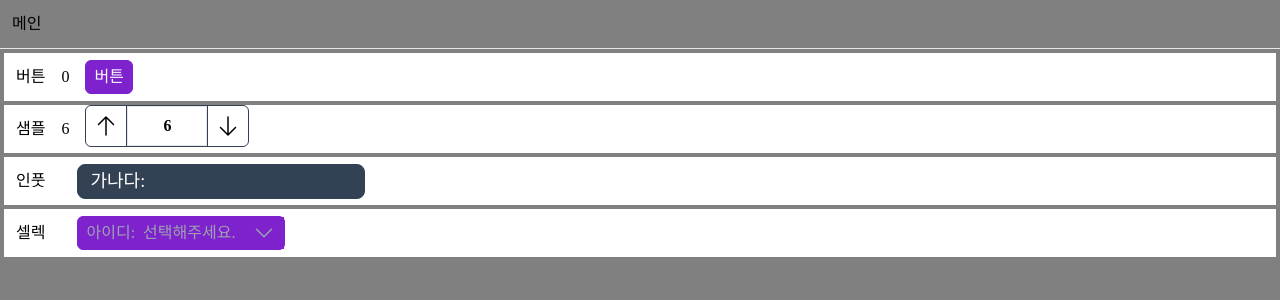
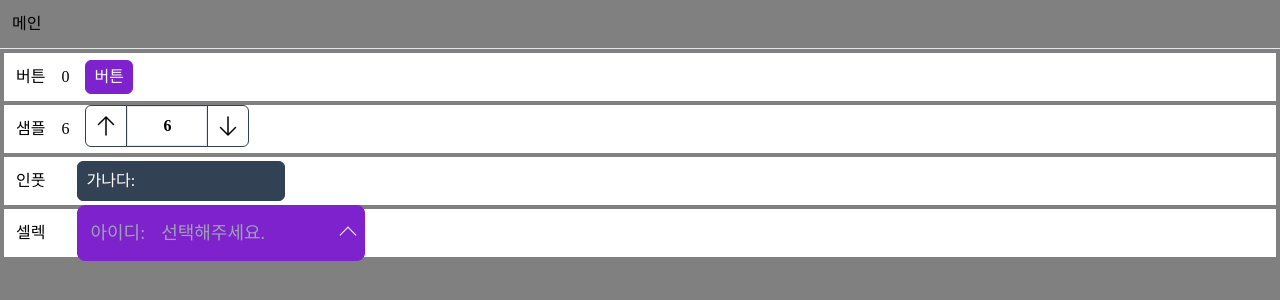
Before and after one commit to uiwwsw/broong, a React (Vite) app: page / in a window 1280 px wide. Shown: the top 300 px of the page. Built offline with nearby package versions, Linux system fonts and the light colour scheme; a web font is replaced by a local one.

Commit message:
refactor: useRipple 적용

```diff
--- a/src/components/Header.tsx
+++ b/src/components/Header.tsx
@@ -1,6 +1,6 @@
 import Scroll from '#/Scroll';
 import { useRef } from 'react';
-import { useUiContext } from './UiProvider';
+import { useUiContext } from '@/UiProvider';
 
 const Header = () => {
   const { title, underlineColor } = useUiContext();
--- a/src/components/Input.scss
+++ b/src/components/Input.scss
@@ -5,19 +5,19 @@
   }
 
   &--sm {
-    @apply w-32 rounded-sm text-sm;
+    @apply h-8 w-32 rounded-sm text-sm;
     input {
       @apply p-1 py-0;
     }
   }
   &--md {
-    @apply w-52 rounded-md;
+    @apply h-10 w-52 rounded-md;
     input {
       @apply p-2 py-1;
     }
   }
   &--lg {
-    @apply w-72 rounded-lg text-lg;
+    @apply h-14 w-72 rounded-lg text-lg;
     input {
       @apply p-3 py-1.5;
     }
--- a/src/components/Input.tsx
+++ b/src/components/Input.tsx
@@ -2,7 +2,7 @@
 
 import useDebounce from '#/useDebounce';
 import { ChangeEvent, InputHTMLAttributes, useState } from 'react';
-import Label from './Label';
+import Label from '@/Label';
 import useTheme, { WithTheme } from '#/useTheme';
 import mergeClassName from '#/mergeClassName';
 import useRipple from '#/useRipple';
--- a/src/components/Sample.tsx
+++ b/src/components/Sample.tsx
@@ -2,9 +2,9 @@
 // import viteLogo from '/vite.svg'
 
 import { ChangeEvent, useEffect, useMemo, useState } from 'react';
-import Button from './Button';
+import Button from '@/Button';
 import useDebounce from '#/useDebounce';
-import Input from './Input';
+import Input from '@/Input';
 interface SampleProps {
   onChange?: (value: number) => unknown;
   max?: number;
--- a/src/components/Select.scss
+++ b/src/components/Select.scss
@@ -1,32 +1,42 @@
 .slt {
-  @apply relative box-border inline-flex border;
-  div {
-    @apply inline-flex flex-1 flex-row-reverse items-center bg-transparent text-inherit;
+  @apply relative box-border inline-flex flex-row-reverse border;
+  select {
+    @apply h-full w-full flex-1 appearance-none rounded-[inherit] bg-transparent outline-none;
   }
-  select {
-    @apply h-full w-full flex-1 appearance-none bg-transparent outline-none;
+
+  &__caret {
+    @apply absolute right-[3.5%] top-1/2 origin-center -translate-y-1/3 rotate-45 peer-focus-within:-translate-y-2/3 peer-focus-within:rotate-[225deg];
+    @apply after:absolute after:h-[1px] after:w-full after:bg-white;
+    @apply before:absolute before:h-full before:w-[1px] before:bg-white;
   }
-  svg {
-    @apply pointer-events-none absolute right-2 top-1/2 -translate-y-1/2;
-  }
+
   &--sm {
-    @apply w-32 rounded-sm text-sm;
+    @apply h-8 w-32 rounded-sm text-sm;
     select {
-      @apply p-1 py-0;
+      @apply p-1 py-0 pr-5;
+    }
+    .slt__caret {
+      @apply h-1.5 w-1.5;
     }
   }
   &--md {
-    @apply w-52 rounded-md;
+    @apply h-10 w-52  rounded-md;
 
     select {
-      @apply p-2 py-1;
+      @apply p-2 py-1 pr-6;
+    }
+    .slt__caret {
+      @apply h-2 w-2;
     }
   }
   &--lg {
-    @apply w-72 rounded-lg text-lg;
+    @apply h-14 w-72 rounded-lg text-lg;
 
     select {
-      @apply p-4 py-1.5;
+      @apply p-4 py-1.5 pr-8;
+    }
+    .slt__caret {
+      @apply h-3 w-3;
     }
   }
 
--- a/src/components/Select.tsx
+++ b/src/components/Select.tsx
@@ -2,7 +2,7 @@
 
 import useDebounce from '#/useDebounce';
 import { ChangeEvent, ReactNode, SelectHTMLAttributes, useMemo, useState } from 'react';
-import Label from './Label';
+import Label from '@/Label';
 import useTheme, { WithTheme } from '#/useTheme';
 import mergeClassName from '#/mergeClassName';
 import useRipple from '#/useRipple';
@@ -34,7 +34,6 @@ const Select = ({
   const theme = useTheme({ componentName, themeColor, themeSize });
   const { Ripple, ...rippleProps } = useRipple();
   const [value, setValue] = useState(defaultValue);
-  const [focus, setFocus] = useState(false);
   const memoOption = useMemo<SelectProps['options']>(
     () => [{ value: '', label: placeholder ?? '', disabled: true }, ...(options ?? [])],
     [options, placeholder],
@@ -46,19 +45,9 @@ const Select = ({
     debounceChange(e);
     e.target.blur();
   };
-  const handleFocus = () => setFocus(true);
-  const handleBlur = () => setFocus(false);
   return (
     <label {...rippleProps} className={mergeClassName(theme, className, isPlaceholder ? ' slt--placeholder' : '')}>
-      <div>
-        <select
-          {...props}
-          className="peer"
-          value={value}
-          onFocus={handleFocus}
-          onBlur={handleBlur}
-          onChange={handleChange}
-        >
+      <select {...props} className="peer" value={value} onChange={handleChange}>
         {memoOption?.map((option) => (
           <option key={option.value} disabled={option.disabled} value={option.value}>
             {option.label}
@@ -70,30 +59,7 @@ const Select = ({
           {children}
         </Label>
       ) : null}
-      </div>
-      {focus ? (
-        <svg
-          xmlns="http://www.w3.org/2000/svg"
-          fill="none"
-          viewBox="0 0 24 24"
-          strokeWidth={1.5}
-          stroke="currentColor"
-          className="h-6 w-6"
-        >
-          <path strokeLinecap="round" strokeLinejoin="round" d="m4.5 15.75 7.5-7.5 7.5 7.5" />
-        </svg>
-      ) : (
-        <svg
-          xmlns="http://www.w3.org/2000/svg"
-          fill="none"
-          viewBox="0 0 24 24"
-          strokeWidth={1.5}
-          stroke="currentColor"
-          className="h-6 w-6"
-        >
-          <path strokeLinecap="round" strokeLinejoin="round" d="m19.5 8.25-7.5 7.5-7.5-7.5" />
-        </svg>
-      )}
+      <i className="slt__caret" />
       <i className="ripple--wrap">{Ripple}</i>
     </label>
   );
--- a/src/pages/Main.tsx
+++ b/src/pages/Main.tsx
@@ -1,6 +1,6 @@
+import { useState } from 'react';
+import Base from './_Base';
 import Button from '@/Button';
-import Base from './_Base';
-import { useState } from 'react';
 import Sample from '@/Sample';
 import Input from '@/Input';
 import Select from '@/Select';
@@ -40,7 +40,7 @@ const Main = () => {
             debounce={300}
             componentName="inp"
             themeColor="secondary"
-            themeSize="lg"
+            themeSize="md"
           >
             가나다
           </Input>
@@ -53,7 +53,7 @@ const Main = () => {
           <Select
             componentName="slt"
             themeColor="primary"
-            themeSize="md"
+            themeSize="lg"
             onChange={(e) => setText2(e.target.value)}
             options={[
               { label: '1', value: '1' },
--- a/src/utils/Scroll.tsx
+++ b/src/utils/Scroll.tsx
@@ -1,5 +1,5 @@
 import { useEffect } from 'react';
-import useDebounce from './useDebounce';
+import useDebounce from '#/useDebounce';
 interface ScrollProps {
   onScroll: () => void;
   debounce: number;
--- a/src/utils/generateRipple.ts
+++ /dev/null
@@ -1,63 +0,0 @@
-import { MouseEvent, TouchEvent } from 'react';
-
-const generateRipple = <T extends HTMLElement>(e: MouseEvent | TouchEvent) => {
-  let requestAnimate = 0;
-  let startTime: number;
-  const startAnimation = (timeElapsed: number = 0) => {
-    if (!startTime) startTime = timeElapsed;
-    const percent = Math.min((timeElapsed - startTime) / 1000, 1);
-    ripple.style.width = ripple.style.height = `${size * percent}px`;
-    ripple.style.opacity = `${percent}`;
-    requestAnimate = requestAnimationFrame(startAnimation);
-  };
-  const stopAnimation = () => {
-    startTime = 0;
-    cancelAnimationFrame(requestAnimate);
-  };
-  const target = e.currentTarget as T;
-  const ripple = document.createElement('i');
-  const rect = target.getBoundingClientRect();
-  const size = Math.max(rect.width, rect.height);
-  const setAnimate = () => {
-    stopAnimation();
-    ripple.classList.add('ripple--begin');
-    ripple.style.width = ripple.style.height = `${size}px`;
-    ripple.style.opacity = '1';
-  };
-
-  let clientX = 0;
-  let clientY = 0;
-  if (e.type === 'mousedown') {
-    clientX = (e as MouseEvent).clientX;
-    clientY = (e as MouseEvent).clientY;
-  } else if (e.type === 'touchstart') {
-    clientX = (e as TouchEvent).touches[0].clientX;
-    clientY = (e as TouchEvent).touches[0].clientY;
-  }
-  if (target.style.clipPath === 'border-box') {
-    ripple.style.left = `${clientX}px`;
-    ripple.style.top = `${clientY}px`;
-    ripple.className = 'ripple';
-  } else {
-    ripple.style.left = `${clientX - rect.left}px`;
-    ripple.style.top = `${clientY - rect.top}px`;
-    ripple.className = 'ripple ripple--absolute';
-  }
-  ripple.style.width = ripple.style.height = '0px';
-
-  target.addEventListener('touchend', setAnimate);
-  target.addEventListener('mouseup', setAnimate);
-  target.addEventListener('mouseleave', setAnimate);
-  ripple.addEventListener('animationend', () => {
-    stopAnimation();
-    ripple.remove();
-    target.removeEventListener('touchend', setAnimate);
-    target.removeEventListener('mouseup', setAnimate);
-    target.removeEventListener('mouseleave', setAnimate);
-  });
-  target.appendChild(ripple);
-
-  startAnimation();
-};
-
-export default generateRipple;
--- a/src/utils/useHold.ts
+++ b/src/utils/useHold.ts
@@ -1,22 +1,17 @@
-import { MouseEvent, TouchEvent, useCallback, useRef } from 'react';
-import useAnimation from './useAnimation';
+import { useCallback, useRef } from 'react';
+import useAnimation from '#/useAnimation';
 interface UseHoldProps {
-  onHoldBefore?: Function;
   onHold?: Function;
   holdTime?: number;
 }
-const useHold = ({ onHold, onHoldBefore, holdTime = 1000 }: UseHoldProps) => {
+const useHold = ({ onHold, holdTime = 1000 }: UseHoldProps) => {
   const holdTimer = useRef(setTimeout(() => null));
   const { startAnimation, stopAnimation } = useAnimation({ animate: () => onHold && onHold() });
 
-  const handleStart = useCallback(
-    (e: MouseEvent | TouchEvent) => {
-      onHoldBefore && onHoldBefore(e);
-      if (!onHold) return;
-      holdTimer.current = setTimeout(() => startAnimation(), holdTime);
-    },
-    [onHold, onHoldBefore, holdTime],
-  );
+  const handleStart = useCallback(() => {
+    if (!onHold) return;
+    holdTimer.current = setTimeout(() => startAnimation(), holdTime);
+  }, [onHold, holdTime]);
 
   const handleStop = useCallback(() => {
     clearTimeout(holdTimer.current);
--- a/src/utils/useRipple.tsx
+++ b/src/utils/useRipple.tsx
@@ -1,6 +1,6 @@
 import { MouseEvent, TouchEvent, useEffect, useMemo, useRef, useState } from 'react';
-import useAnimation from './useAnimation';
-import useDebounce from './useDebounce';
+import useAnimation from '#/useAnimation';
+import useDebounce from '#/useDebounce';
 interface Active {
   width?: number;
   height?: number;
@@ -11,10 +11,10 @@ interface Ripple extends Active {
   top?: number;
   className?: string;
 }
-
-const useRipple = () => {
+type UseRippleProps = number;
+const useRipple = (size: UseRippleProps = 40) => {
   const startTime = useRef(0);
-  const size = useRef<number>(0);
+  // const size = useRef<number>(0);
   const [_ripple, setRipple] = useState<(Ripple | undefined)[]>([]);
   const [active, setActive] = useState<Active | undefined>();
   const ripple = useMemo(
@@ -25,7 +25,7 @@ const useRipple = () => {
     const timeElapsed = new Date().valueOf();
     if (!startTime.current) startTime.current = timeElapsed;
     const percent = Math.min((timeElapsed - startTime.current) / 1000, 1);
-    const rect = (size.current ? size.current : 1) * percent;
+    const rect = size * percent;
     setActive({ width: rect, height: rect, opacity: percent });
   };
   const reset = useDebounce(() => setRipple([]), 1000);
@@ -41,8 +41,8 @@ const useRipple = () => {
       ...ripple,
       {
         ...current,
-        width: size.current,
-        height: size.current,
+        width: size,
+        height: size,
         opacity: 1,
         className: 'ripple ripple--begin',
       },
@@ -51,7 +51,6 @@ const useRipple = () => {
   const handleEnd = (index: number) => setRipple((prev) => prev.map((x, i) => (i === index ? undefined : x)));
   const onMouseDown = (e: MouseEvent) => {
     const rect = (e.currentTarget as HTMLElement).getBoundingClientRect();
-    size.current = Math.max(rect.width, rect.height);
     setRipple((prev) => [
       ...prev,
       {
@@ -64,7 +63,6 @@ const useRipple = () => {
   };
   const onTouchStart = (e: TouchEvent) => {
     const rect = (e.currentTarget as HTMLElement).getBoundingClientRect();
-    size.current = Math.max(rect.width, rect.height);
     setRipple((prev) => [
       ...prev,
       {
```
Also changed, not shown: src/components/Button.tsx (+33 -2 lines). Lines whose indentation alone changed are shown as unchanged.
